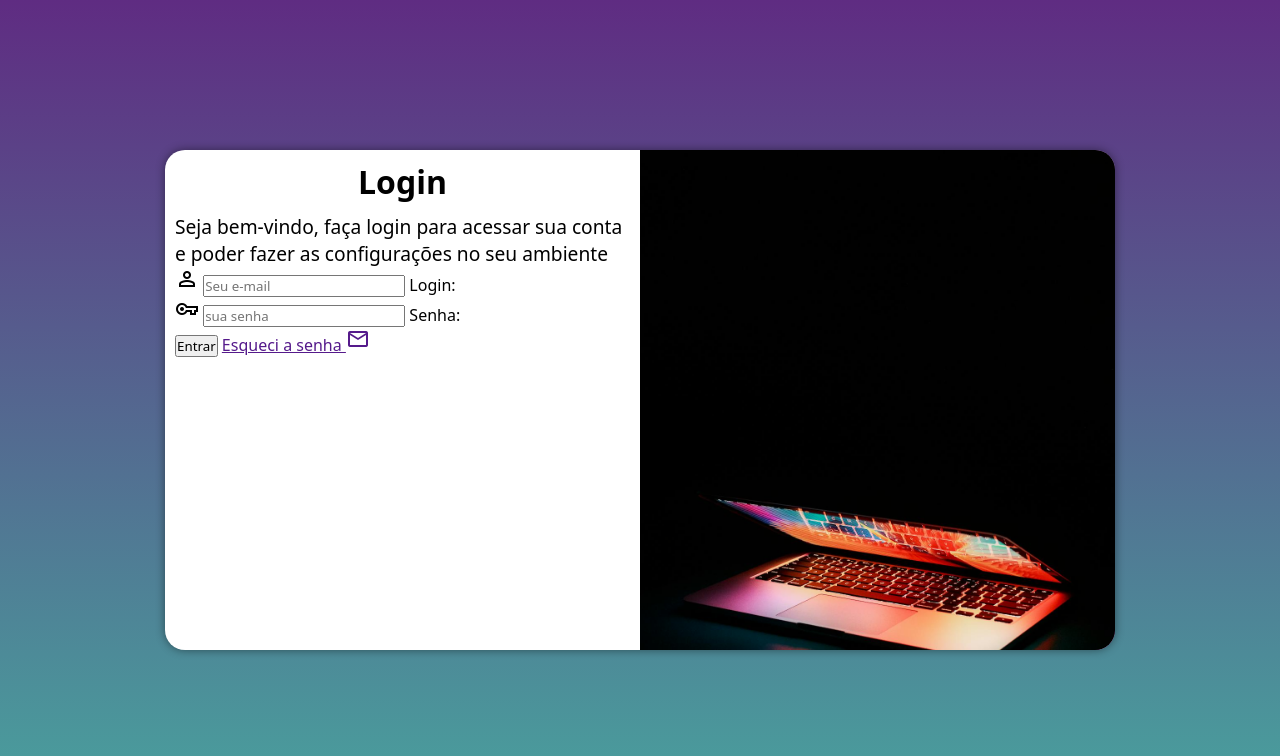
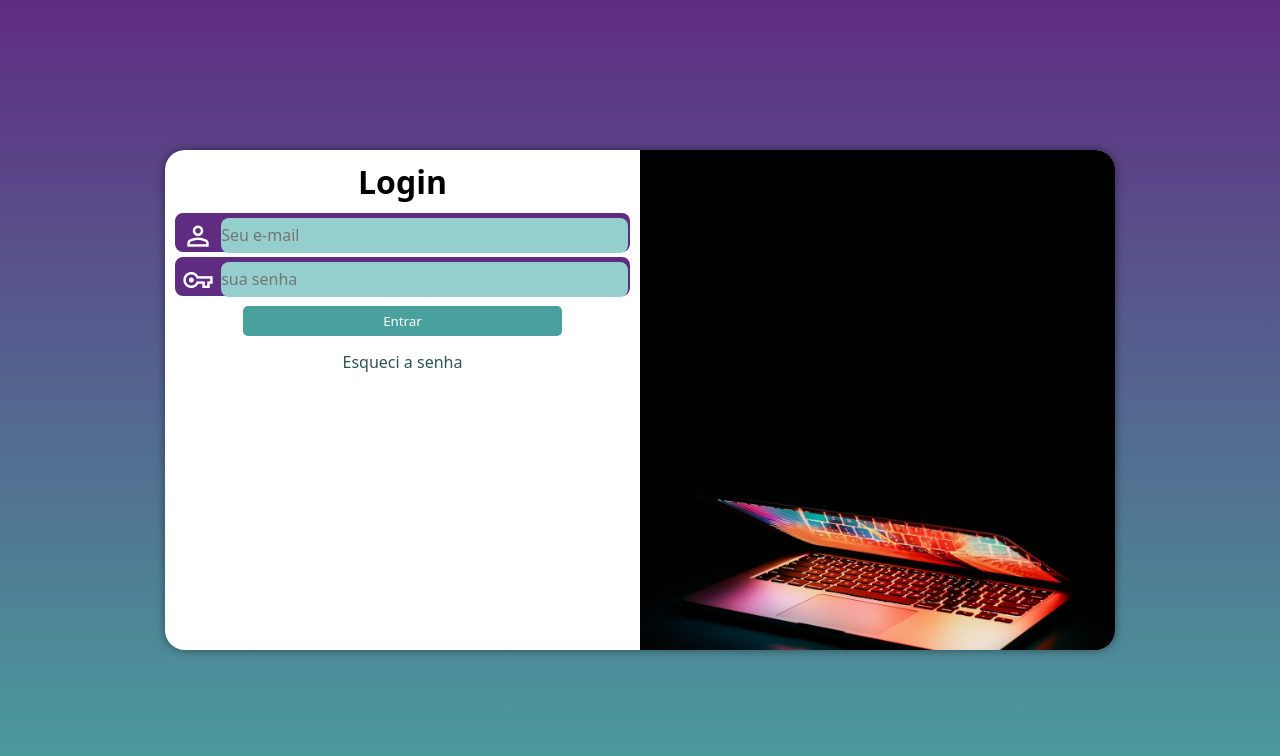
Before and after one commit to TioRiques2/Projeto-Login, a plain HTML site: page index.html in a window 1280 px wide. Drawn offline with nearby package versions, Linux system fonts and the light colour scheme.

Commit message:
finalizando o projeto

```diff
--- a/index.html
+++ b/index.html
@@ -17,7 +17,7 @@
 
             <div id="formulario">
                 <h1>Login</h1>
-                <p>Seja bem-vindo, faça login para acessar sua conta e poder fazer as configurações no seu ambiente</p>
+
 
                 <form action="" method="post" autocomplete="on">
                     <div class="campo">
@@ -31,8 +31,8 @@
                         <label for="isenha">Senha:</label>
                     </div>
                     <input type="submit" value="Entrar">
-                    <a href="">Esqueci a senha <span class="material-symbols-outlined">mail
-                    </span></a>
+
+                    <a href="" class="botao">Esqueci a senha</a>
 
 
 
--- a/style/media-query.css
+++ b/style/media-query.css
@@ -15,12 +15,15 @@
 
     section#login{
         width: 80vw;
+
     }
 
     section#login > div#imagem{
         float: left;
         width: 30%;
         height: 100vh;
+
+
 
 
     }
--- a/style/style.css
+++ b/style/style.css
@@ -28,7 +28,6 @@ section#login{
     position: absolute;
     top: 50%;
     left: 50%;
-    transform: translate(-50%, -50%);
     overflow: hidden;
 
     background-color: #ffffff;
@@ -37,8 +36,10 @@ section#login{
     border-radius: 20px;
     box-shadow: 0px 0px 10px #00000073;
 
+    transform: translate(-50%, -50%);
     transition: width 0.3s, heigth 0.3s;
     transition-timing-function: ease;
+
 }
 
 section#login > div#imagem{
@@ -54,14 +55,84 @@ section#login > div#imagem{
 section#login > div#formulario{
     display: block;
     padding: 10px;
+
 }
 
 div#formulario > h1{
     text-align: center;
     margin-bottom: 10px;
 
+
 }
 
 div#formulario > p{
     font-size: 0.8em;
 }
+
+form > div.campo{
+    margin: 5px 0px;
+    width: 100%;
+    height: 39px;
+    background-color: var(--cor2);
+    border-radius: 8px;
+    border: 2px solid #5f2c82;
+
+
+}
+div.campo > label{
+    display: none;
+
+}
+div.campo > span.material-symbols-outlined{
+    color: #ffffff;
+    font-size: 2em;
+    width: 40px;
+    padding: 5px;
+}
+
+div.campo > input{
+    background-color: #94cfcd;
+    height: 100%;
+    width: calc(100% - 44.4px);
+    border: none;
+    border-radius: 8px;
+    font-size: 1em;
+    padding: 4;
+
+    transform: translateY(-11px);
+}
+
+div.campo > input:focus-within{
+    background-color: #ffffff;
+}
+
+
+form > input[type=submit] {
+    display: block;
+    margin: auto;
+    margin-top: 10px;
+    width: 70%;
+    height: 30px;
+    background-color: var(--cor1);
+    color: #ffffff;
+    border: none;
+    border-radius: 5px;
+    cursor: pointer;
+}
+
+form > input[type=submit]:hover{
+    background-color: #2d5352;
+}
+
+form > a.botao {
+    display: block;
+    text-align: center;
+    margin-top: 15px;
+    color: #2d5352;
+    text-decoration: none;
+    cursor: pointer;
+}
+
+form > a.botao:hover{
+    text-decoration: underline;
+}
```
